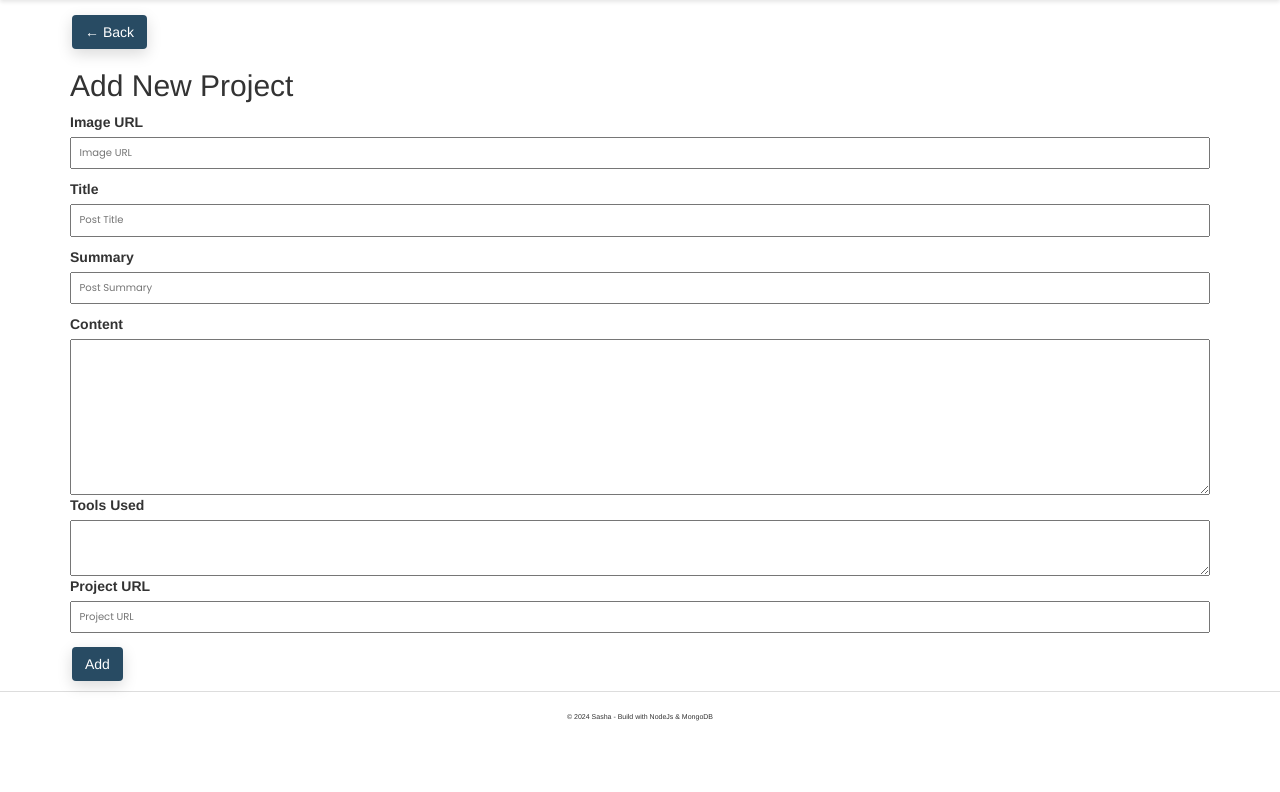
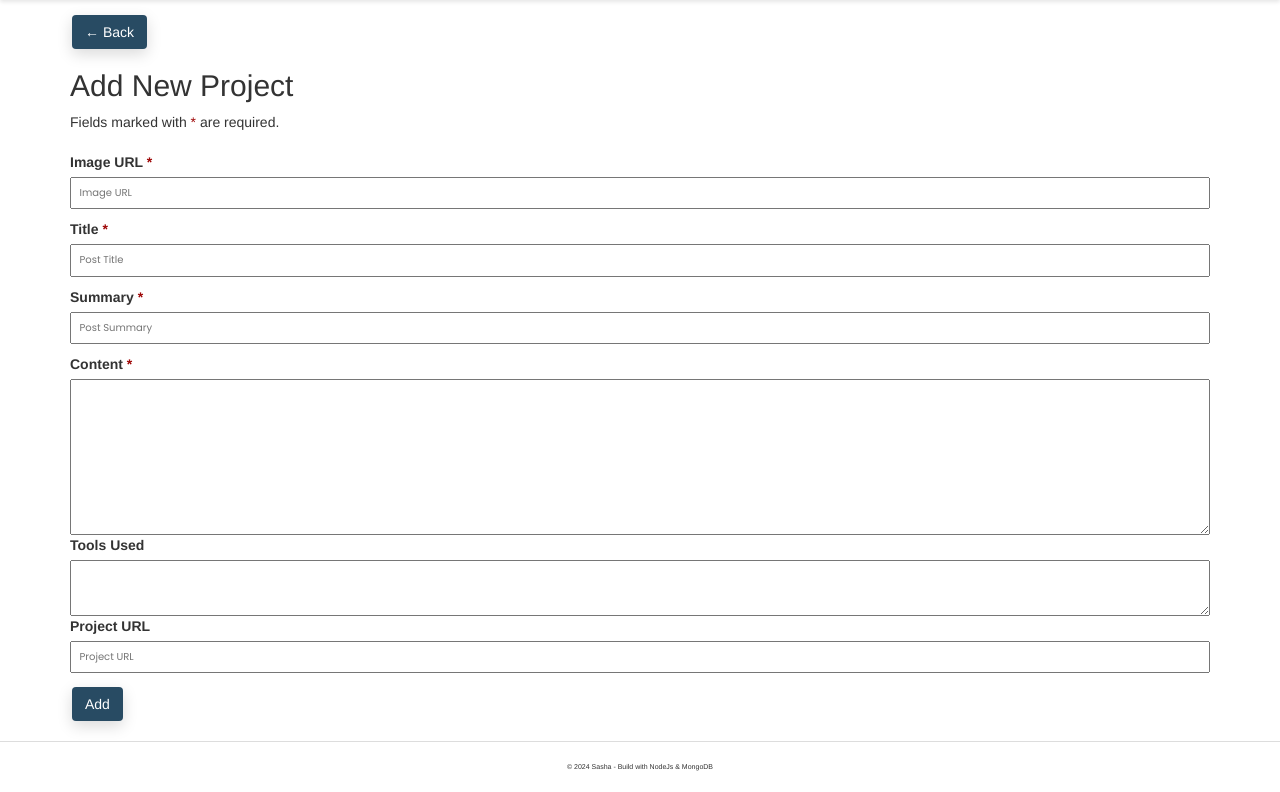
Before and after one commit to sashacode11/sashatran-page, a Node server app: page /add-post in a window 1280 px wide. Shown: the part 50-842 px from the top of the page. Before the commit the page ends 771 px from the top, so only its background shows below. Run offline with Node 20, Linux system fonts and the light colour scheme; the visitor is signed in with stand-in values (Sample User, id 1); some libraries are stand-ins or nearby versions.

Commit message:
fixed small things

```diff
--- a/public/css/style.css
+++ b/public/css/style.css
@@ -746,5 +678,93 @@ img {
 }
 
 .post-form {
-  margin-bottom: 10px;
+  margin: 20px 0;
 }
+
+.login input {
+  border: none;
+  box-shadow: 0 5px 15px 0 rgba(0, 0, 0, 0.15);
+}
+
+.required-asterisk {
+  color: rgb(158, 7, 7);
+}
+
+@media only screen and (min-width: 768px) {
+  .login {
+    max-width: 25%;
+    /* left: 50%; */
+    transform: translateX(125%);
+  }
+
+  .register {
+    background-color: lightblue;
+    padding: 2px 20px 20px 20px;
+  }
+
+  /* Header */
+  .header {
+    /* grid-template-columns: auto 1fr auto;
+    grid-template-areas: 'logo menu button'; */
+    grid-template-columns: 1fr 1fr 3fr 1fr 1fr;
+    grid-template-areas: 'left-space logo menu button right-space';
+  }
+
+  .grid-columns,
+  .projects-section {
+    display: grid;
+    grid-template-columns: 1fr 5fr 1fr;
+    grid-template-areas: 'left-space content right-space';
+  }
+
+  .contact-content,
+  .projects-content,
+  .about-content,
+  .home-content {
+    grid-area: content;
+  }
+  .article-details {
+    display: grid;
+    grid-gap: 2rem;
+    grid-template-columns: 2fr 2fr;
+  }
+  .article-ul li a {
+    display: grid;
+    align-items: center;
+  }
+
+  .article-image,
+  .article-title {
+    text-align: left;
+  }
+
+  .actions {
+    display: flex;
+    max-width: 400px;
+    flex-direction: row;
+  }
+
+  /* About */
+  .about-section {
+    display: flex;
+    justify-content: space-between;
+    align-items: center;
+  }
+
+  .admin-post-controls {
+    display: flex;
+    flex-direction: row;
+  }
+
+  .contact-container {
+    left: 25%;
+    position: sticky;
+  }
+
+  .contact-content {
+    align-items: center;
+    justify-content: center;
+    display: flex;
+    flex-direction: column;
+  }
+}
--- a/views/about.ejs
+++ b/views/about.ejs
@@ -9,7 +9,7 @@
     I'm a <strong>Full Stack Developer</strong> building and managing the
     front-end and back-end of websites and web applications that lead to the
     success of the overall product. Check out some of my work in the
-    <a href="#projects">Projects</a> section.
+    <a href="#/projects">Projects</a> section.
   </p>
   <p>
     I also like sharing content related to the stuff that I have learned in Web
--- a/views/admin/add-post.ejs
+++ b/views/admin/add-post.ejs
@@ -3,28 +3,29 @@
   <h2>Add New Project</h2>
 </div>
 
+<p>Fields marked with <span class="required-asterisk">*</span> are required.</p>
+
 <form class="post-form" action="/add-post" method="POST">
-  <label for="image"><b>Image URL</b></label>
-  <input type="text" placeholder="Image URL" name="image" />
+  <label for="image"><b>Image URL <span class="required-asterisk">*</span></b></label>
+  <input type="text" placeholder="Image URL" name="image" required oninvalid="this.setCustomValidity('Please enter the image URL.')" oninput="this.setCustomValidity('')" />
 
-  <label for="title"><b>Title</b></label>
-  <input type="text" placeholder="Post Title" name="title" />
+  <label for="title"><b>Title <span class="required-asterisk">*</span></b></label>
+  <input type="text" placeholder="Post Title" name="title" required oninvalid="this.setCustomValidity('Please enter a title.')" oninput="this.setCustomValidity('')" />
 
-  <label for="summary"><b>Summary</b></label>
-  <input type="text" placeholder="Post Summary" name="summary" />
+  <label for="summary"><b>Summary <span class="required-asterisk">*</span></b></label>
+  <input type="text" placeholder="Post Summary" name="summary" required oninvalid="this.setCustomValidity('Please enter a summary')" oninput="this.setCustomValidity('')" />
 
-  <label for="body"><b>Content</b></label>
-  <textarea id="summernote" name="body" cols="50" rows="7"></textarea>
+  <label for="body"><b>Content <span class="required-asterisk">*</span></b></label>
+  <textarea id="summernote" name="body" cols="50" rows="7" required oninvalid="this.setCustomValidity('Please enter the content.')" oninput="this.setCustomValidity('')" ></textarea>
 
   <label for="tools"><b>Tools Used</b></label>
-  <textarea name="tools"></textarea>
+  <textarea name="tools" ></textarea>
 
   <label for="projectUrl"><b>Project URL</b></label>
-  <input type="text" placeholder="Project URL" name="projectUrl" />
+  <input type="text" placeholder="Project URL" name="projectUrl"  />
 
   <input type="submit" value="Add" class="btn" />
 </form>
-
 <!-- summernote rich text -->
 <link
   href="https://stackpath.bootstrapcdn.com/bootstrap/3.4.1/css/bootstrap.min.css"
--- a/views/partials/header.ejs
+++ b/views/partials/header.ejs
@@ -36,7 +36,7 @@
         <a href="/#about" class="nav-link">About</a>
       </li>
       <li>
-        <a href="#projects" class="nav-link">Projects</a>
+        <a href="/#projects" class="nav-link">Projects</a>
       </li>
       <li>
         <a href="/#contact" class="nav-link">Contact</a>
--- a/views/post.ejs
+++ b/views/post.ejs
@@ -39,7 +39,7 @@
         >
           LIVE LINK
         </button>
-        <button class="go-back" onclick="location.href='/dashboard'">
+        <button class="go-back" onclick="location.href='/'">
           GO BACK
         </button>
       </div>
```
Also changed, not shown: other parts of public/css/style.css (+0 -68 lines), server/models/Post.js (+4 -5 lines), views/admin/login.ejs (+6 -2 lines), README.md, 1 other file.
